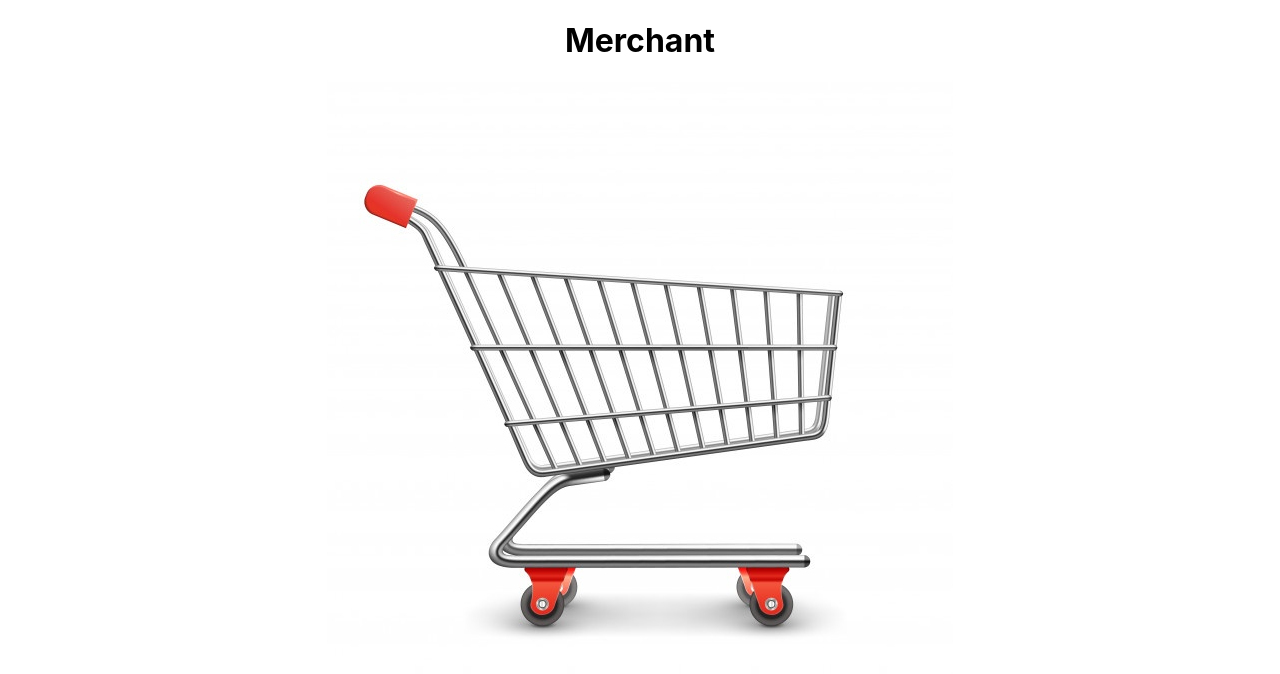
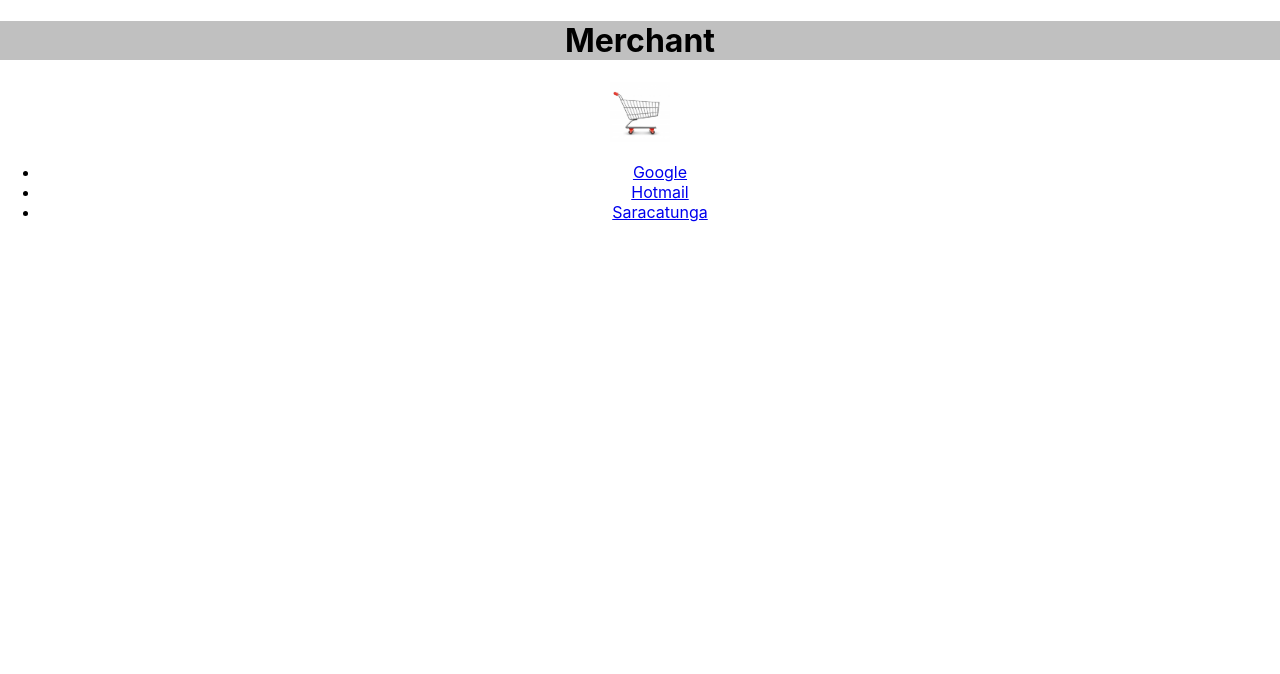
Before and after one commit to MusicLab/Mi-eCommerce-en-React.js, a React (Create React App) app in the folder mi-shop/: page / in a window 1280 px wide. Shown: the top 674 px of the page. Built offline with nearby package versions, Linux system fonts and the light colour scheme.

Commit message:
entregable 2

```diff
--- a/mi-shop/src/components/NavBar/NavBar.css
+++ b/mi-shop/src/components/NavBar/NavBar.css
@@ -1,4 +1,6 @@
 .NavBar {
     display: flex;
-    background-color: silver
+    background-color: silver;
+    justify-content: center;
+    justify-content: center
 }
--- a/mi-shop/src/components/NavBar/NavBar.js
+++ b/mi-shop/src/components/NavBar/NavBar.js
@@ -1,12 +1,18 @@
 import React from 'react'
+import "./NavBar.css"
 import img from "../../assets/cart.jpg"
 
 
 const NavBar = ({brand}) => {
     return (
         <div>
-            <h1>{brand}</h1>
-            <img src= {img}></img>
+            <h1 className= "NavBar">{brand}</h1>
+            <img src= {img} width= "60px"></img>
+            <ul>
+                <li><a href="https://google.com">Google</a></li>
+                <li><a href="https://hotmail.com">Hotmail</a></li>
+                <li><a href="https://saracatunga.com">Saracatunga</a></li>
+            </ul>
         </div>
     )
 }
```
